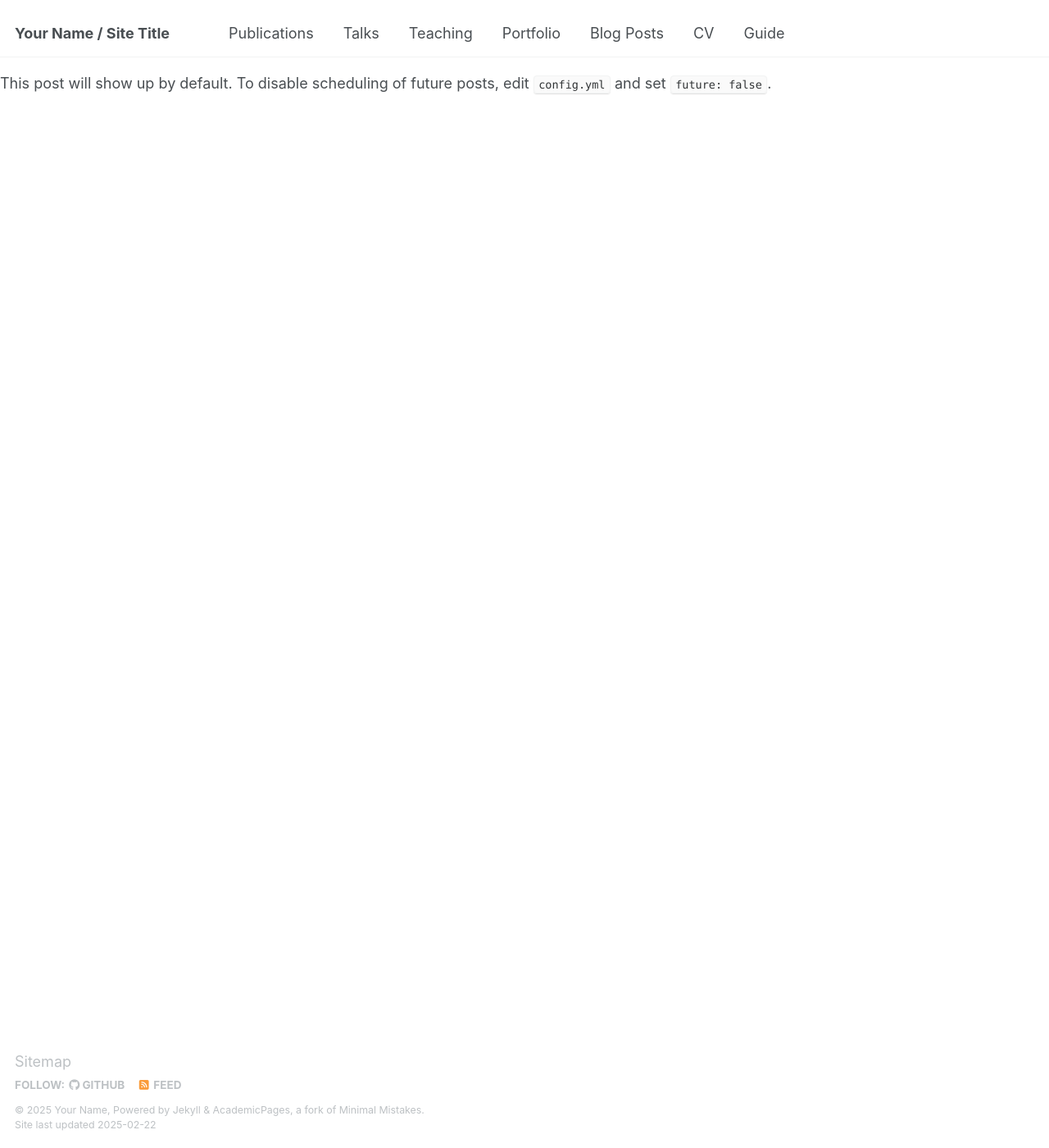
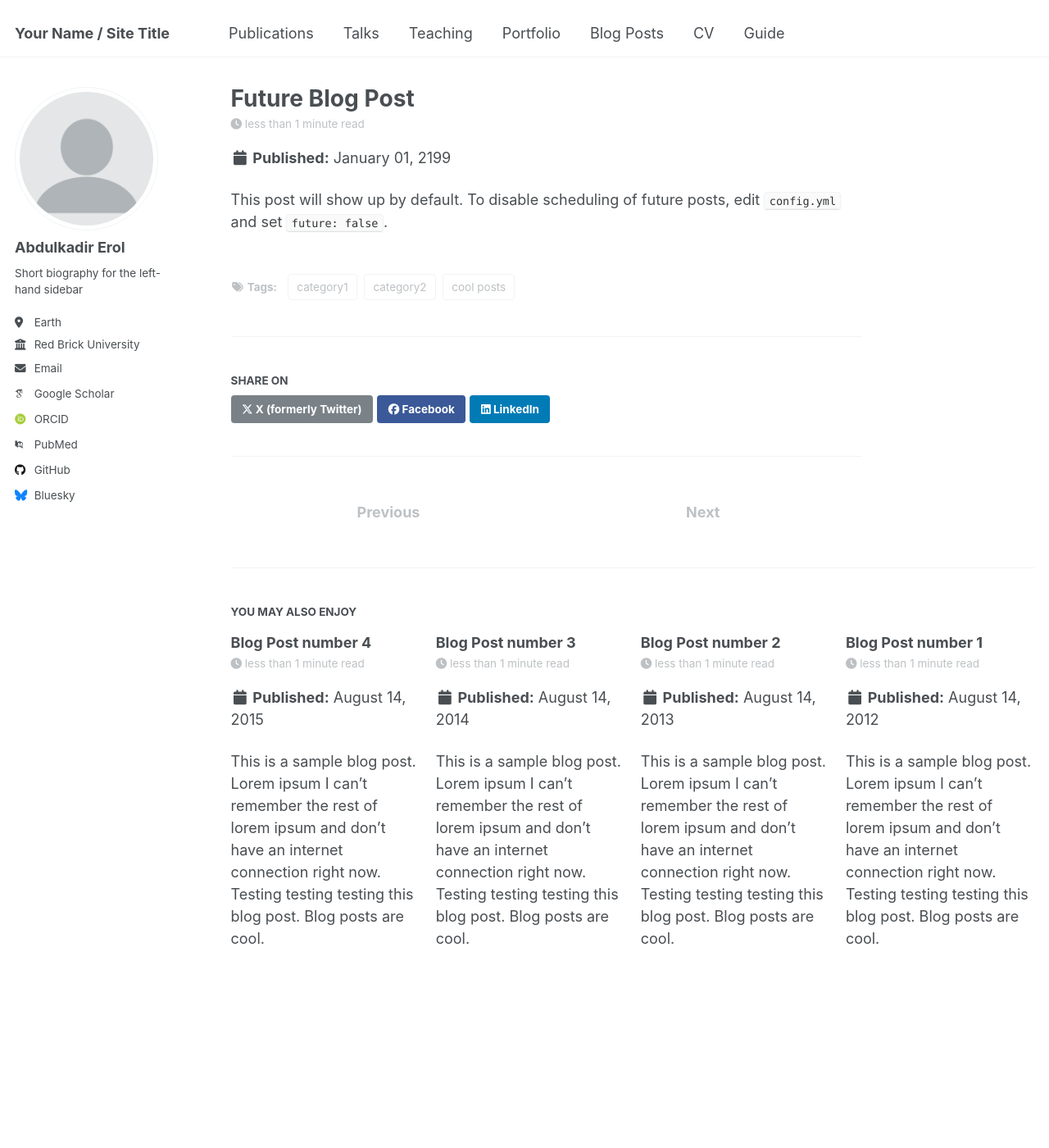
Before and after one commit to abdulkadirerol/abdulkadirerol.github.io, a Jekyll site: the page built from _posts/2199-01-01-future-post.md, in a window 1280 px wide and 1400 px high. Shown: the whole window at 82% size. Built offline with Jekyll 4.4.1, drawn with Linux system fonts in a browser that asks for light colours; some web fonts are replaced; our own code applies the rules of GitHub Pages for plain Markdown files; part of the change alters nothing that is shown.

Commit message:
update pages

```diff
--- a/_config.yml
+++ b/_config.yml
@@ -13,9 +13,9 @@ title                    : "Your Name / Site Title"
 title_separator          : "-"
 name                     : &name "Your Name"
 description              : &description "personal description"
-url                      : https://academicpages.github.io # the base hostname & protocol for your site e.g. "https://[your GitHub username].github.io"
+url                      : https://abdulkadirerol.github.io # the base hostname & protocol for your site e.g. "https://[your GitHub username].github.io"
 baseurl                  : "" # the subpath of your site, e.g. "/blog"
-repository               : "academicpages/academicpages.github.io"
+repository               : "abdulkadirerol/abdulkadirerol.github.io"
 
 # Site Author - The following control what appear as part of the author content on the side bar.
 #               If a field is blank the icon and link will not appear, otherwise it will be shown.
@@ -228,18 +228,18 @@ kramdown:
 
 
 # # These settings control how pages and collections are included in the site
-# defaults:
-#   # _posts
-#   - scope:
-#       path: ""
-#       type: posts
-#     values:
-#       layout: single
-#       author_profile: true
-#       read_time: true
-#       comments: true
-#       share: true
-#       related: true
+defaults:
+  # _posts
+  - scope:
+      path: ""
+      type: posts
+    values:
+      layout: single
+      author_profile: true
+      read_time: true
+      comments: true
+      share: true
+      related: true
 #   # _pages
 #   - scope:
 #       path: ""
```
